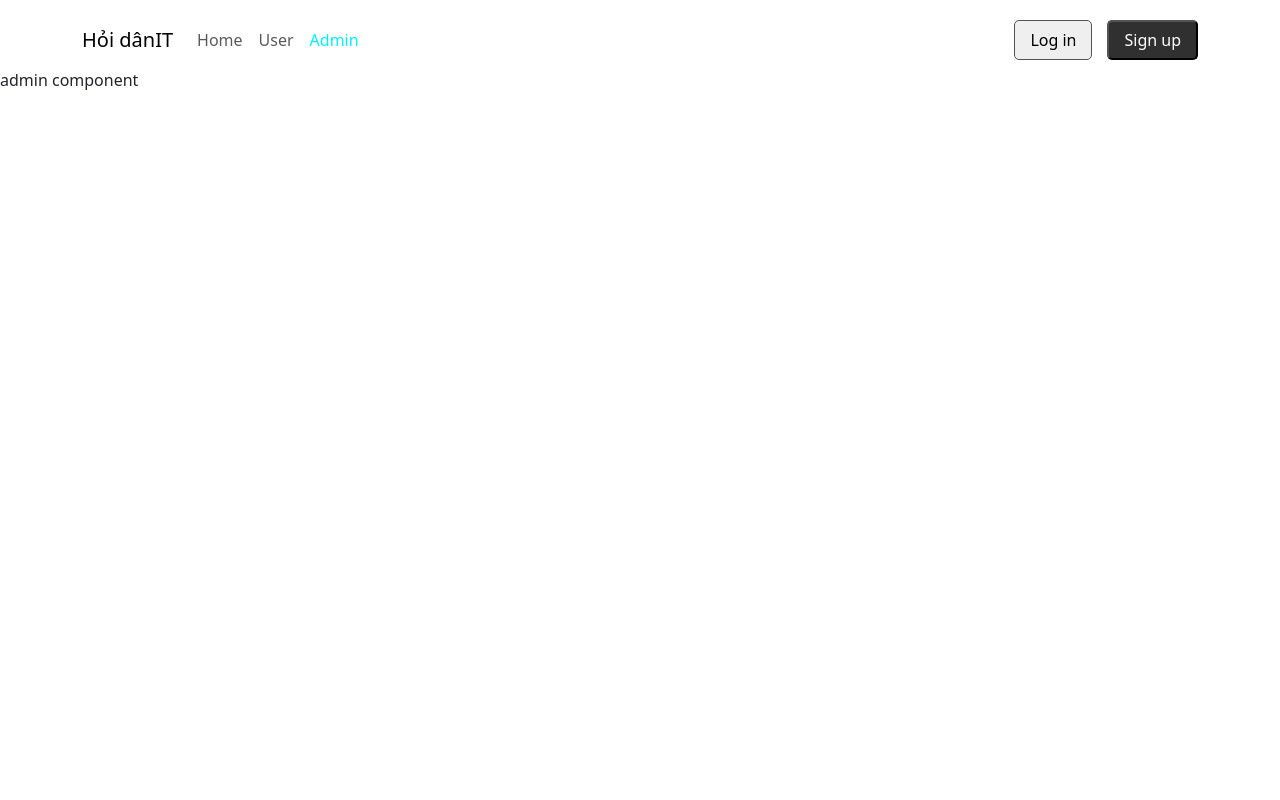
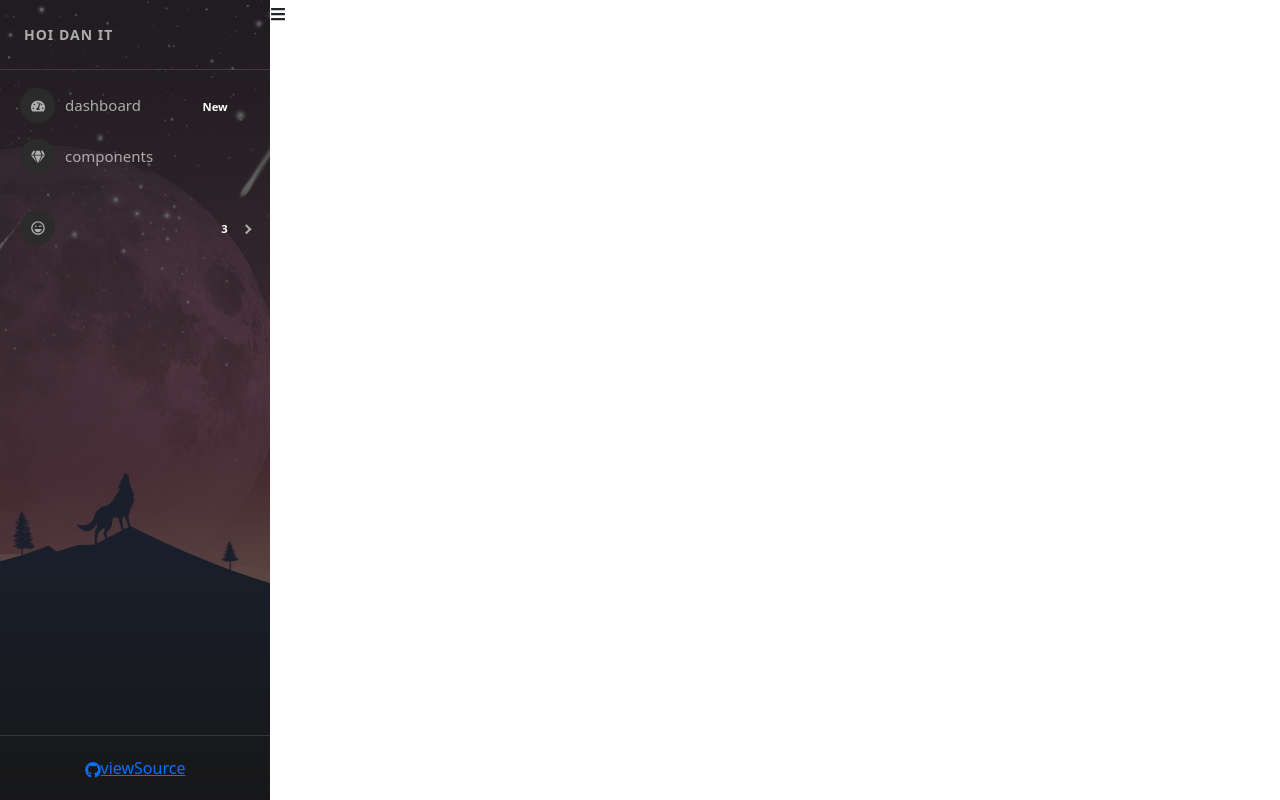
Before and after one commit to leminhtien289/HocReactChapterTwo, a React (Create React App) app: page /admins in a window 1280 px wide. Built offline with nearby package versions, Linux system fonts and the light colour scheme.

Commit message:
Design admin sidebar

```diff
--- a/package.json
+++ b/package.json
@@ -10,6 +10,8 @@
     "react": "18.2.0",
     "react-bootstrap": "2.4.0",
     "react-dom": "18.2.0",
+    "react-icons": "4.4.0",
+    "react-pro-sidebar": "0.7.1",
     "react-redux": "8.0.1",
     "react-router-dom": "6.3.0",
     "react-scripts": "5.0.1",
--- a/src/components/Admin/Admin.js
+++ b/src/components/Admin/Admin.js
@@ -1,7 +1,18 @@
+import SideBar from "./SideBar";
+import './Admin.scss'
+import { FaBars } from "react-icons/fa";
+import { useState } from "react";
+
 const Admin = (props) => {
+    const [collapsed, setCollapsed] = useState(false);
     return (
-        <div>
-            admin component
+        <div className="admin-container">
+            <div className="admin-sidebar">
+                <SideBar collapsed={collapsed} />
+            </div>
+            <div className="admin-content">
+                <FaBars onClick={() => { setCollapsed(!collapsed) }} />
+            </div>
         </div>
     )
 }
--- /dev/null
+++ b/src/components/Admin/Admin.scss
@@ -0,0 +1,9 @@
+.admin-container {
+    display: flex;
+
+    .admin-sidebar {
+        .pro-sidebar {
+            height: 100vh !important;
+        }
+    }
+}
--- /dev/null
+++ b/src/components/Admin/SideBar.js
@@ -0,0 +1,91 @@
+import 'react-pro-sidebar/dist/css/styles.css';
+import {
+    ProSidebar,
+    Menu,
+    MenuItem,
+    SubMenu,
+    SidebarHeader,
+    SidebarFooter,
+    SidebarContent,
+} from 'react-pro-sidebar';
+
+import { FaTachometerAlt, FaGem, FaList, FaGithub, FaRegLaughWink, FaHeart } from 'react-icons/fa';
+import sidebarBg from '../../assets/bg2.jpg';
+const SideBar = (props) => {
+    const { image, collapsed, toggled, handleToggleSidebar } = props;
+    return (
+        <>
+            <ProSidebar
+                image={sidebarBg}
+                collapsed={collapsed}
+                toggled={toggled}
+                breakPoint="md"
+                onToggle={handleToggleSidebar}
+            >
+                <SidebarHeader>
+                    <div
+                        style={{
+                            padding: '24px',
+                            textTransform: 'uppercase',
+                            fontWeight: 'bold',
+                            fontSize: 14,
+                            letterSpacing: '1px',
+                            overflow: 'hidden',
+                            textOverflow: 'ellipsis',
+                            whiteSpace: 'nowrap',
+                        }}
+                    >
+                        Hoi Dan IT
+                    </div>
+                </SidebarHeader>
+
+                <SidebarContent>
+                    <Menu iconShape="circle">
+                        <MenuItem
+                            icon={<FaTachometerAlt />}
+                            suffix={<span className="badge red">New</span>}
+                        >
+                            dashboard
+                        </MenuItem>
+                        <MenuItem icon={<FaGem />}> components </MenuItem>
+                    </Menu>
+                    <Menu iconShape="circle">
+                        <SubMenu
+                            suffix={<span className="badge yellow">3</span>}
+                            icon={<FaRegLaughWink />}
+                        >
+                            <MenuItem> 1</MenuItem>
+                            <MenuItem> 2</MenuItem>
+                            <MenuItem> 3</MenuItem>
+                        </SubMenu>
+
+                    </Menu>
+                </SidebarContent>
+
+                <SidebarFooter style={{ textAlign: 'center' }}>
+                    <div
+                        className="sidebar-btn-wrapper"
+                        style={{
+                            padding: '20px 24px',
+                        }}
+                    >
+                        <a
+                            href="https://github.com/azouaoui-med/react-pro-sidebar"
+                            target="_blank"
+                            className="sidebar-btn"
+                            rel="noopener noreferrer"
+                        >
+                            <FaGithub />
+                            <span style={{ whiteSpace: 'nowrap', textOverflow: 'ellipsis', overflow: 'hidden' }}>
+                                viewSource
+                            </span>
+                        </a>
+                    </div>
+                </SidebarFooter>
+            </ProSidebar>
+
+        </>
+    )
+}
+
+export default SideBar;
--- a/src/components/Home/HomePage.js
+++ b/src/components/Home/HomePage.js
@@ -11,7 +11,7 @@
             </video>
             <div className='homepage-content'>
                 <div className='title-1'>There's a better way to ask</div>
-                <div className='title-2'>You don't want to make a boring form. And your audience won't answer one. Create a typeform instead-and make everyone happy</div>
+                <div className='title-2'>You don't want to make a boring form. And your audience won't answer one. Create a typeform instead - and make everyone happy</div>
                 <div className='title-3'>
                     <button>Get's started.It't free</button>
                 </div>
--- a/src/index.js
+++ b/src/index.js
@@ -20,8 +20,8 @@
         <Route path="/" element={<App />} >
           <Route index element={<HomePage />} />
           <Route path="users" element={<User />} />
-          <Route path="admins" element={<Admin />} />
         </Route>
+        <Route path="admins" element={<Admin />} />
       </Routes>
     </BrowserRouter>
     {/* </React.StrictMode> */}
```
Also changed, not shown: src/assets/bg2.jpg (added), 1 other file (tests, documents, lock files or other folders).
